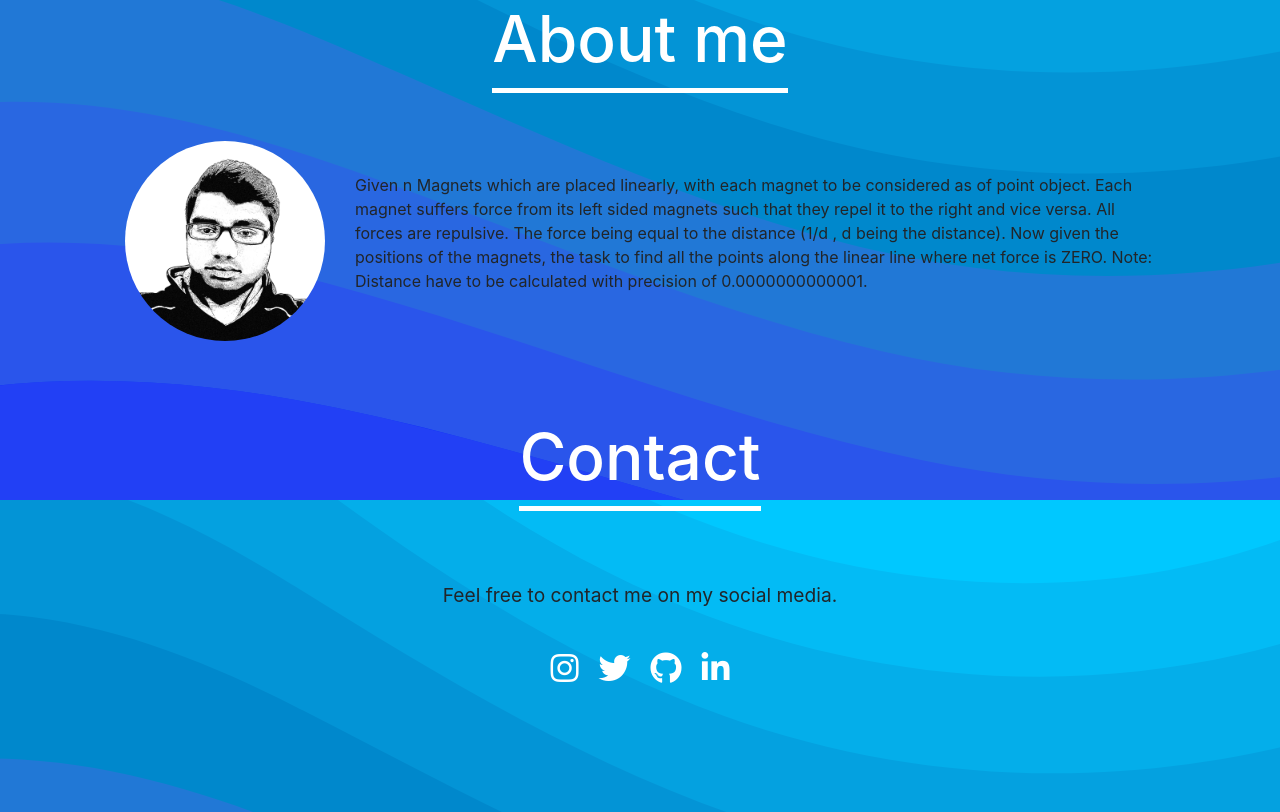
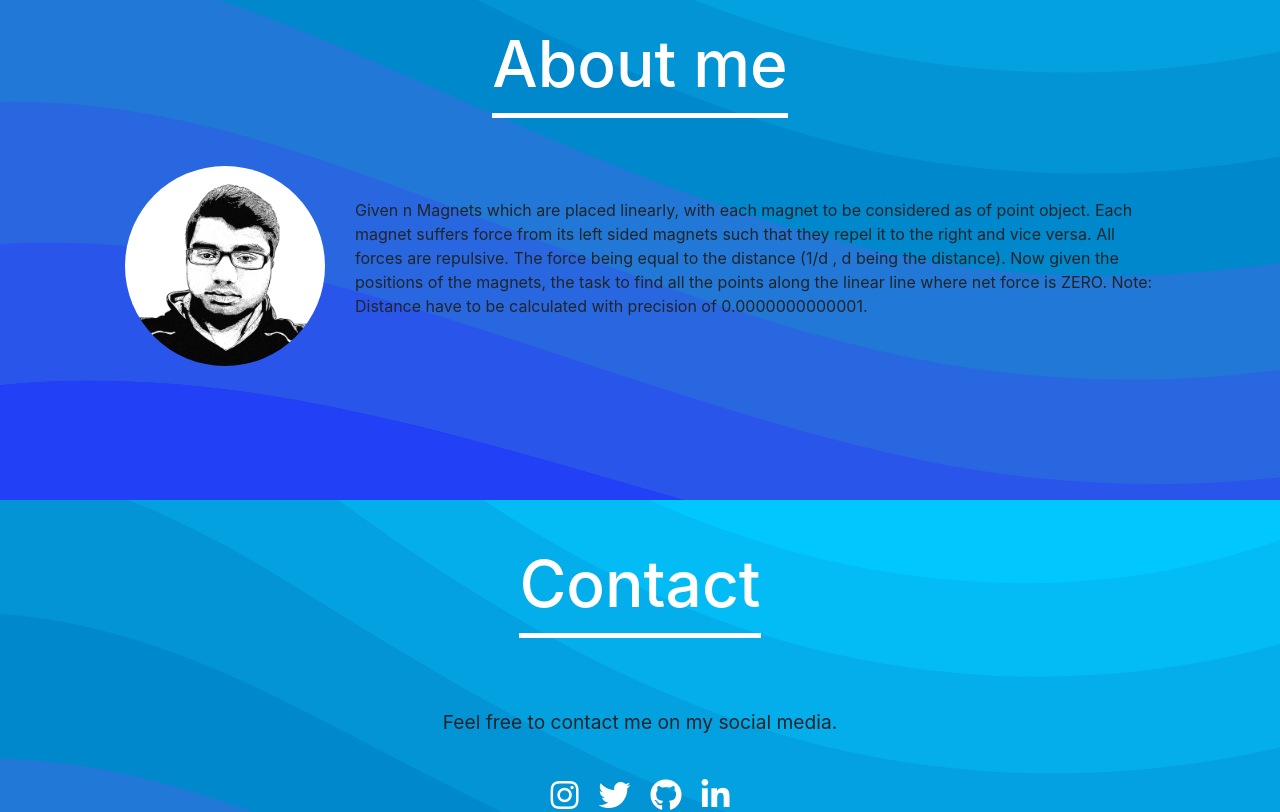
Before and after one commit to Hardik5862/my-portfolio-2, a React (Create React App) app: page / in a window 1280 px wide. Shown: the part 1900-2712 px from the top of the page. Built offline with nearby package versions, Linux system fonts and the light colour scheme.

Commit message:
fixing errors in styling

```diff
--- a/src/Components/Aboutme/Aboutme.js
+++ b/src/Components/Aboutme/Aboutme.js
@@ -4,8 +4,9 @@ import Container from "react-bootstrap/Container";
 
 function Aboutme() {
   return (
-    <Container id="about">
+    <div id="about">
       <h3 className="title">About me</h3>
+      <Container>
         <div className="abt">
           <img
             alt="this is my pic"
@@ -13,16 +14,17 @@ function Aboutme() {
           />
           <p>
             Given n Magnets which are placed linearly, with each magnet to be
-          considered as of point object. Each magnet suffers force from its left
-          sided magnets such that they repel it to the right and vice versa. All
-          forces are repulsive. The force being equal to the distance (1/d , d
-          being the distance). Now given the positions of the magnets, the task
-          to find all the points along the linear line where net force is ZERO.
-          Note: Distance have to be calculated with precision of
-          0.0000000000001.
+            considered as of point object. Each magnet suffers force from its
+            left sided magnets such that they repel it to the right and vice
+            versa. All forces are repulsive. The force being equal to the
+            distance (1/d , d being the distance). Now given the positions of
+            the magnets, the task to find all the points along the linear line
+            where net force is ZERO. Note: Distance have to be calculated with
+            precision of 0.0000000000001.
           </p>
         </div>
       </Container>
+    </div>
   );
 }
 
--- a/src/Components/Aboutme/aboutme.css
+++ b/src/Components/Aboutme/aboutme.css
@@ -1,8 +1,7 @@
 #about {
   margin: auto;
-  padding-top: 150px;
+  padding-top: 100px;
   padding-bottom: 20px;
-  height: 400px;
   display: flex;
   flex-direction: column;
   align-items: center;
--- a/src/Components/Contact/contact.css
+++ b/src/Components/Contact/contact.css
@@ -1,8 +1,7 @@
 #contact {
   margin: auto;
-  padding-top: 100px;
+  padding-top: 0;
   padding-bottom: 20px;
-  height: 400px;
   display: flex;
   flex-direction: column;
   align-items: center;
```
Lines whose indentation alone changed are shown as unchanged.
